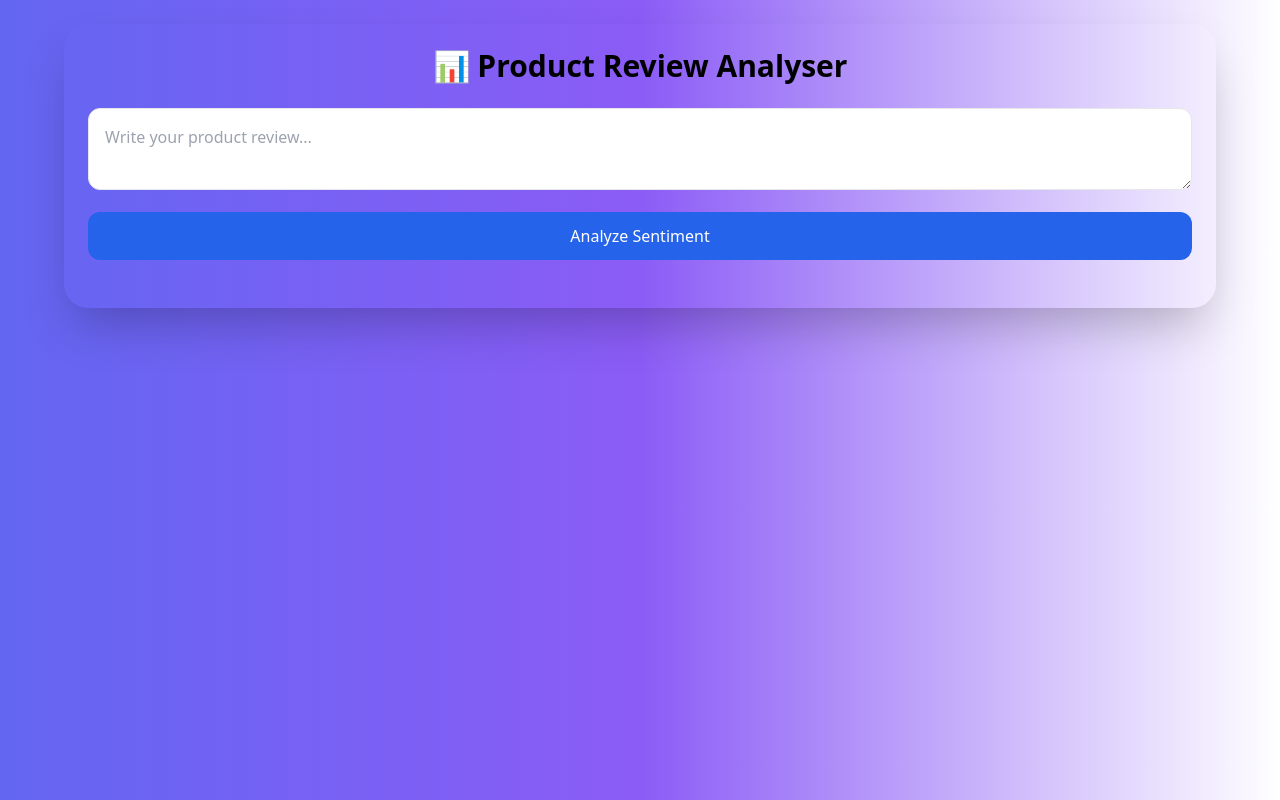
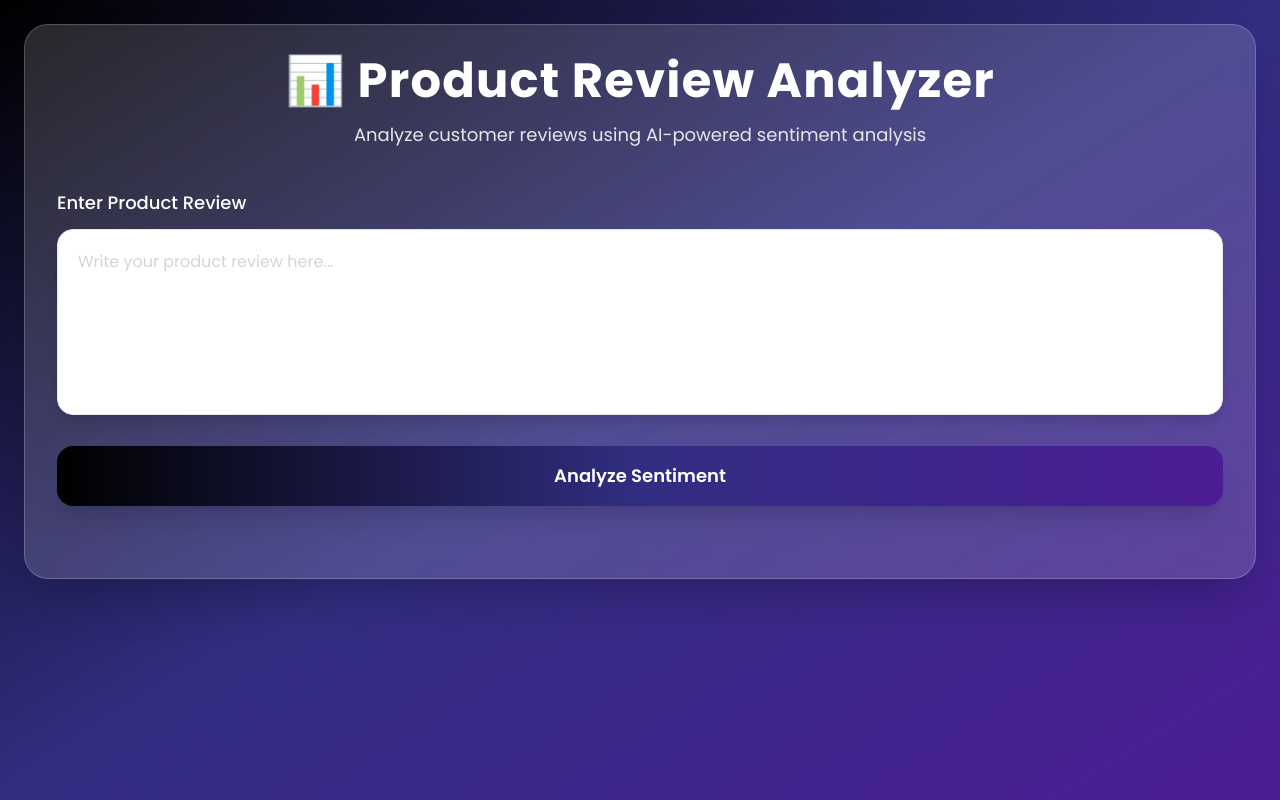
Before and after one commit to Diksha189/product-review-analyser, a Flask app: page / in a window 1280 px wide. Run offline with Flask 3, Linux system fonts and the light colour scheme; parts of the project's set-up code (start-up, migrations or seed data) failed here and were passed over.

Commit message:
Updated index.html design

```diff
--- a/app/templates/index.html
+++ b/app/templates/index.html
@@ -2,72 +2,149 @@
 <html lang="en">
 <head>
     <meta charset="UTF-8">
-    <title>Product Review Analyser</title>
 
-    <!-- Tailwind -->
+    <title>Product Review Analyzer</title>
+
+    <!-- Tailwind CSS -->
     <link href="https://cdn.jsdelivr.net/npm/tailwindcss@2.2.19/dist/tailwind.min.css" rel="stylesheet">
+
+    <!-- Google Font -->
+    <link href="https://fonts.googleapis.com/css2?family=Poppins:wght@300;400;500;600;700&display=swap" rel="stylesheet">
 
     <!-- Chart.js -->
     <script src="https://cdn.jsdelivr.net/npm/chart.js"></script>
+
+    <style>
+        body{
+            font-family: 'Poppins', sans-serif;
+        }
+
+        .glass-card{
+            background: rgba(255,255,255,0.15);
+            backdrop-filter: blur(12px);
+            -webkit-backdrop-filter: blur(12px);
+            border: 1px solid rgba(255,255,255,0.2);
+        }
+
+        textarea{
+            resize: none;
+        }
+
+        .chart-box{
+            transition: 0.3s ease;
+        }
+
+        .chart-box:hover{
+            transform: translateY(-5px);
+        }
+
+        .main-btn{
+            transition: 0.3s ease;
+        }
+
+        .main-btn:hover{
+            transform: scale(1.02);
+        }
+    </style>
 </head>
 
-<body class="bg-gradient-to-r from-indigo-500 via-purple-500 to-cyan-500 min-h-screen p-6">
+<body class="bg-gradient-to-br from-black via-indigo-900 to-purple-900 min-h-screen p-6">
 
-<div class="max-w-6xl mx-auto bg-white/90 p-6 rounded-3xl shadow-2xl">
+<div class="max-w-7xl mx-auto glass-card rounded-3xl shadow-2xl p-8">
 
-    <!-- TITLE -->
-    <h1 class="text-3xl font-bold text-center mb-6">
-        📊 Product Review Analyser
-    </h1>
+    <!-- HEADER -->
+    <div class="text-center mb-10">
 
-    <!-- INPUT -->
-    <form method="POST" action="/predict" class="mb-6">
-        <textarea name="review"
-            class="w-full p-4 border rounded-xl mb-4"
-            placeholder="Write your product review..."></textarea>
+        <h1 class="text-5xl font-bold text-white mb-4 tracking-wide">
+            📊 Product Review Analyzer
+        </h1>
 
-        <button class="w-full bg-blue-600 text-white py-3 rounded-xl">
+        <p class="text-gray-200 text-lg">
+            Analyze customer reviews using AI-powered sentiment analysis
+        </p>
+
+    </div>
+
+    <!-- INPUT SECTION -->
+    <form method="POST" action="/predict" class="mb-10">
+
+        <label class="text-white text-lg font-medium">
+            Enter Product Review
+        </label>
+
+        <textarea
+            name="review"
+            rows="6"
+            class="w-full mt-3 p-5 rounded-2xl bg-white/20 text-white placeholder-gray-300 border border-white/30 focus:outline-none focus:ring-4 focus:ring-cyan-400 shadow-lg"
+            placeholder="Write your product review here..."
+        ></textarea>
+
+        <button class="main-btn mt-6 w-full bg-gradient-to-r from-cyan-500 to-blue-600 text-white py-4 rounded-2xl text-lg font-semibold shadow-xl hover:shadow-cyan-500/50">
             Analyze Sentiment
         </button>
+
     </form>
 
     <!-- RESULT -->
     {% if prediction %}
-    <div class="text-center mb-6">
-        <h2 class="text-2xl font-bold">
+    <div class="text-center mb-10">
+
+        <h2 class="text-4xl font-bold text-white mb-2">
             {{ prediction }} {{ emoji }}
         </h2>
+
+        <p class="text-gray-200">
+            AI has analyzed the sentiment of your review.
+        </p>
+
     </div>
 
-    <!-- ✅ CENTERED PREDICTION CHART -->
-    <div class="flex justify-center mt-6">
-        <div class="bg-white p-6 rounded-2xl shadow-lg flex flex-col items-center w-full max-w-md">
-            <h3 class="text-center font-semibold mb-4">Prediction Chart</h3>
-            <div class="w-64 h-64">
+    <!-- Prediction Chart -->
+    <div class="flex justify-center">
+
+        <div class="chart-box bg-white/20 backdrop-blur-lg p-8 rounded-3xl shadow-2xl w-full max-w-md">
+
+            <h3 class="text-center text-white text-2xl font-semibold mb-6">
+                Prediction Chart
+            </h3>
+
+            <div class="w-72 h-72 mx-auto">
                 <canvas id="resultChart"></canvas>
             </div>
+
         </div>
+
     </div>
     {% endif %}
 
-    <!-- ✅ DATASET + BAR (CENTERED ROW) -->
+    <!-- DATASET + BAR CHART -->
     {% if dataset_chart %}
-    <div class="flex flex-wrap justify-center gap-6 mt-8">
+    <div class="grid grid-cols-1 md:grid-cols-2 gap-10 mt-14">
 
         <!-- Dataset Pie -->
-        <div class="bg-white p-6 rounded-2xl shadow-lg flex flex-col items-center w-full max-w-md">
-            <h3 class="text-center font-semibold mb-4">Dataset Distribution</h3>
-            <div class="w-64 h-64">
+        <div class="chart-box bg-white/20 backdrop-blur-lg p-8 rounded-3xl shadow-2xl">
+
+            <h3 class="text-center text-white text-2xl font-semibold mb-6">
+                Dataset Distribution
+            </h3>
+
+            <div class="w-72 h-72 mx-auto">
                 <canvas id="datasetChart"></canvas>
             </div>
+
         </div>
 
         <!-- Bar Chart -->
-        <div class="bg-white p-6 rounded-2xl shadow-lg flex flex-col items-center w-full max-w-md">
-            <h3 class="text-center font-semibold mb-4">Sentiment Comparison</h3>
-            <div class="w-80 h-64">
+        <div class="chart-box bg-white/20 backdrop-blur-lg p-8 rounded-3xl shadow-2xl">
+
+            <h3 class="text-center text-white text-2xl font-semibold mb-6">
+                Sentiment Comparison
+            </h3>
+
+            <div class="w-full h-72">
                 <canvas id="barChart"></canvas>
             </div>
+
         </div>
 
     </div>
@@ -85,65 +162,144 @@
 </script>
 
 <script>
+
 const resultData = JSON.parse(document.getElementById("result-data").textContent);
 const datasetData = JSON.parse(document.getElementById("dataset-data").textContent);
 
 // Prediction Chart
 if(resultData){
+
     new Chart(document.getElementById("resultChart"), {
+
         type: "doughnut",
+
         data: {
             labels: ["Positive", "Negative", "Neutral"],
+
             datasets: [{
                 data: resultData,
-                backgroundColor: ["#22c55e", "#ef4444", "#facc15"]
+
+                backgroundColor: [
+                    "#22c55e",
+                    "#ef4444",
+                    "#facc15"
+                ],
+
+                borderWidth: 2
             }]
         },
+
         options: {
+
             responsive: true,
             maintainAspectRatio: false,
+
             plugins: {
-                legend: { position: "bottom" }
+
+                legend: {
+                    labels:{
+                        color:"white",
+                        font:{
+                            size:14
+                        }
+                    },
+                    position:"bottom"
+                }
             }
         }
     });
 }
 
-// Dataset + Bar
+// Dataset Chart
 if(datasetData){
+
     new Chart(document.getElementById("datasetChart"), {
+
         type: "pie",
+
         data: {
             labels: ["Positive", "Negative", "Neutral"],
+
             datasets: [{
                 data: datasetData,
-                backgroundColor: ["#22c55e", "#ef4444", "#facc15"]
+
+                backgroundColor: [
+                    "#22c55e",
+                    "#ef4444",
+                    "#facc15"
+                ]
             }]
         },
+
         options: {
+
             plugins: {
-                legend: { position: "bottom" }
+
+                legend: {
+
+                    labels:{
+                        color:"white"
+                    },
+
+                    position:"bottom"
+                }
             }
         }
     });
 
+    // Bar Chart
     new Chart(document.getElementById("barChart"), {
+
         type: "bar",
+
         data: {
+
             labels: ["Positive", "Negative", "Neutral"],
+
             datasets: [{
-                label: "Count",
+                label: "Reviews Count",
+
                 data: datasetData,
-                backgroundColor: ["#22c55e", "#ef4444", "#facc15"]
+
+                backgroundColor: [
+                    "#22c55e",
+                    "#ef4444",
+                    "#facc15"
+                ],
+
+                borderRadius: 10
             }]
         },
+
         options: {
+
+            scales: {
+
+                x: {
+                    ticks:{
+                        color:"white"
+                    }
+                },
+
+                y: {
+                    ticks:{
+                        color:"white"
+                    }
+                }
+            },
+
             plugins: {
-                legend: { display: false }
+
+                legend: {
+                    labels:{
+                        color:"white"
+                    }
+                }
             }
         }
     });
 }
+
 </script>
 
 </body>
```
